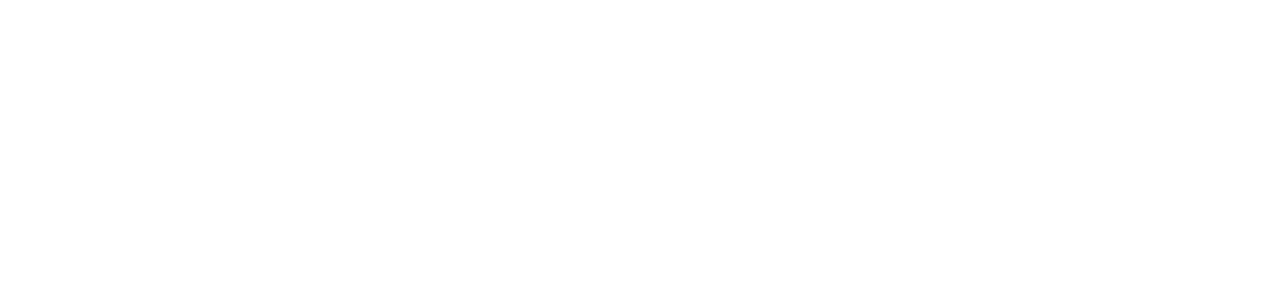
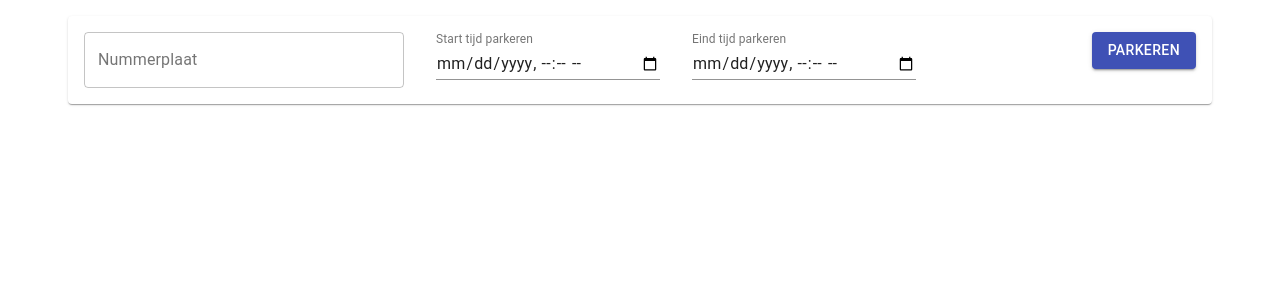
Before and after one commit to SophiaH67/parkeer-website, a React (Create React App) app: page / in a window 1280 px wide. Shown: the top 300 px of the page. Built offline with nearby package versions, Linux system fonts and the light colour scheme.

Commit message:
feat: added components in app to display site properly

```diff
--- a/src/App.tsx
+++ b/src/App.tsx
@@ -1,8 +1,11 @@
 import React from 'react';
-
+import Parkingslots from './components/parkingslots';
+import ParkingSlotAddField from './components/parkingSlotAddField';
 function App() {
   return (
     <div className="App">
+      <ParkingSlotAddField />
+      <Parkingslots />
     </div>
   );
 }
```
